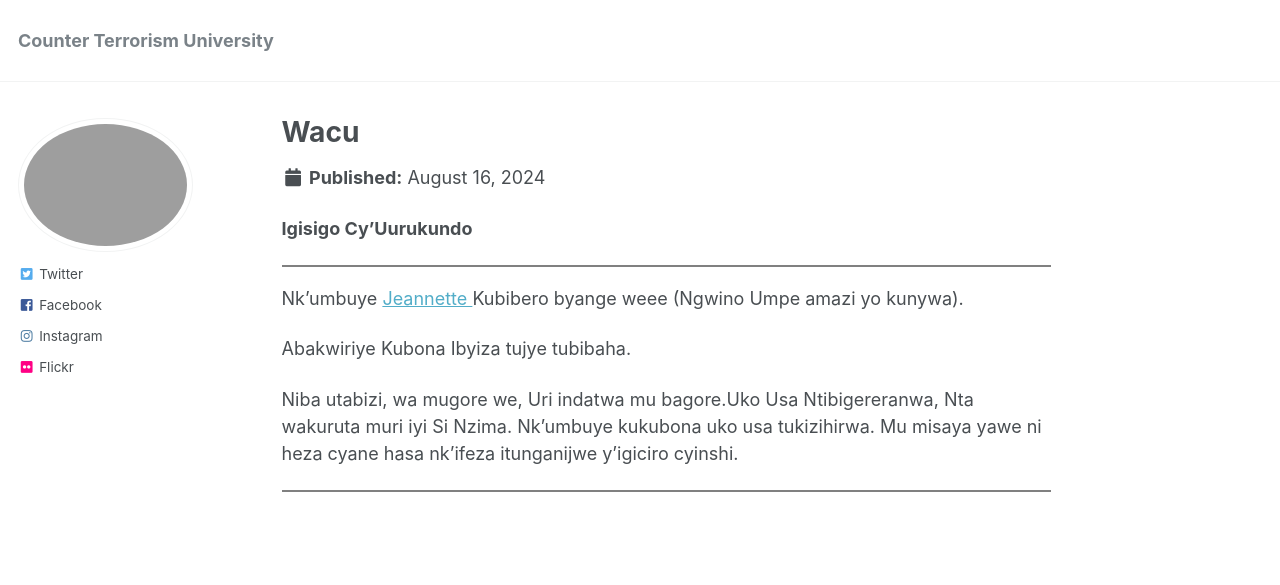
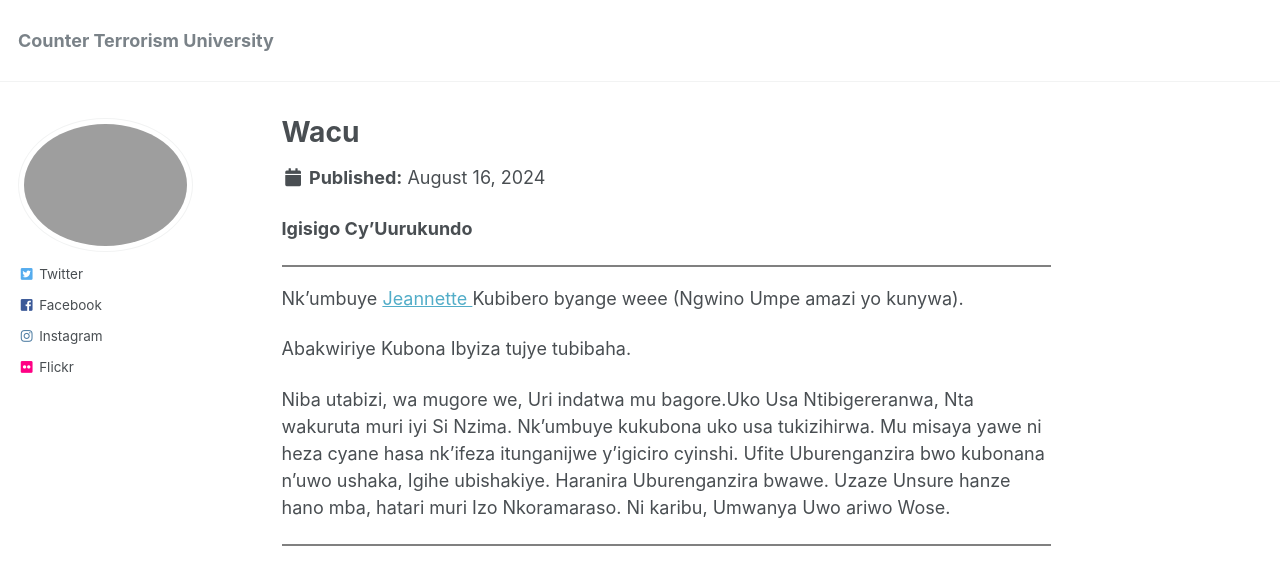
Before and after one commit to phdcsseiden/phdcsseiden.github.io, a Jekyll site: the page built from _pages/Wacu.md, in a window 1280 px wide. Shown: the top 585 px of the page. Built offline with Jekyll 4.4.1, drawn with Linux system fonts in a browser that asks for light colours.

Commit message:
Update Wacu.md

```diff
--- a/_pages/Wacu.md
+++ b/_pages/Wacu.md
@@ -19,7 +19,7 @@ Nk'umbuye <a href=" https://www.youtube.com/shorts/mBl69K4mNIo "> Jeannette  </a
 Abakwiriye Kubona Ibyiza tujye tubibaha.
 
 
-Niba utabizi, wa mugore we, Uri indatwa mu bagore.Uko Usa Ntibigereranwa, Nta wakuruta muri iyi Si Nzima. Nk'umbuye kukubona uko usa tukizihirwa. Mu misaya yawe ni heza cyane hasa nk'ifeza itunganijwe y'igiciro cyinshi.
+Niba utabizi, wa mugore we, Uri indatwa mu bagore.Uko Usa Ntibigereranwa, Nta wakuruta muri iyi Si Nzima. Nk'umbuye kukubona uko usa tukizihirwa. Mu misaya yawe ni heza cyane hasa nk'ifeza itunganijwe y'igiciro cyinshi. Ufite Uburenganzira bwo kubonana n'uwo ushaka, Igihe ubishakiye. Haranira Uburenganzira bwawe. Uzaze Unsure hanze hano mba, hatari muri Izo Nkoramaraso. Ni karibu, Umwanya Uwo ariwo Wose.
 
 
 <hr style="height:2px;border-width:0;color:gray;background-color:gray">
```
